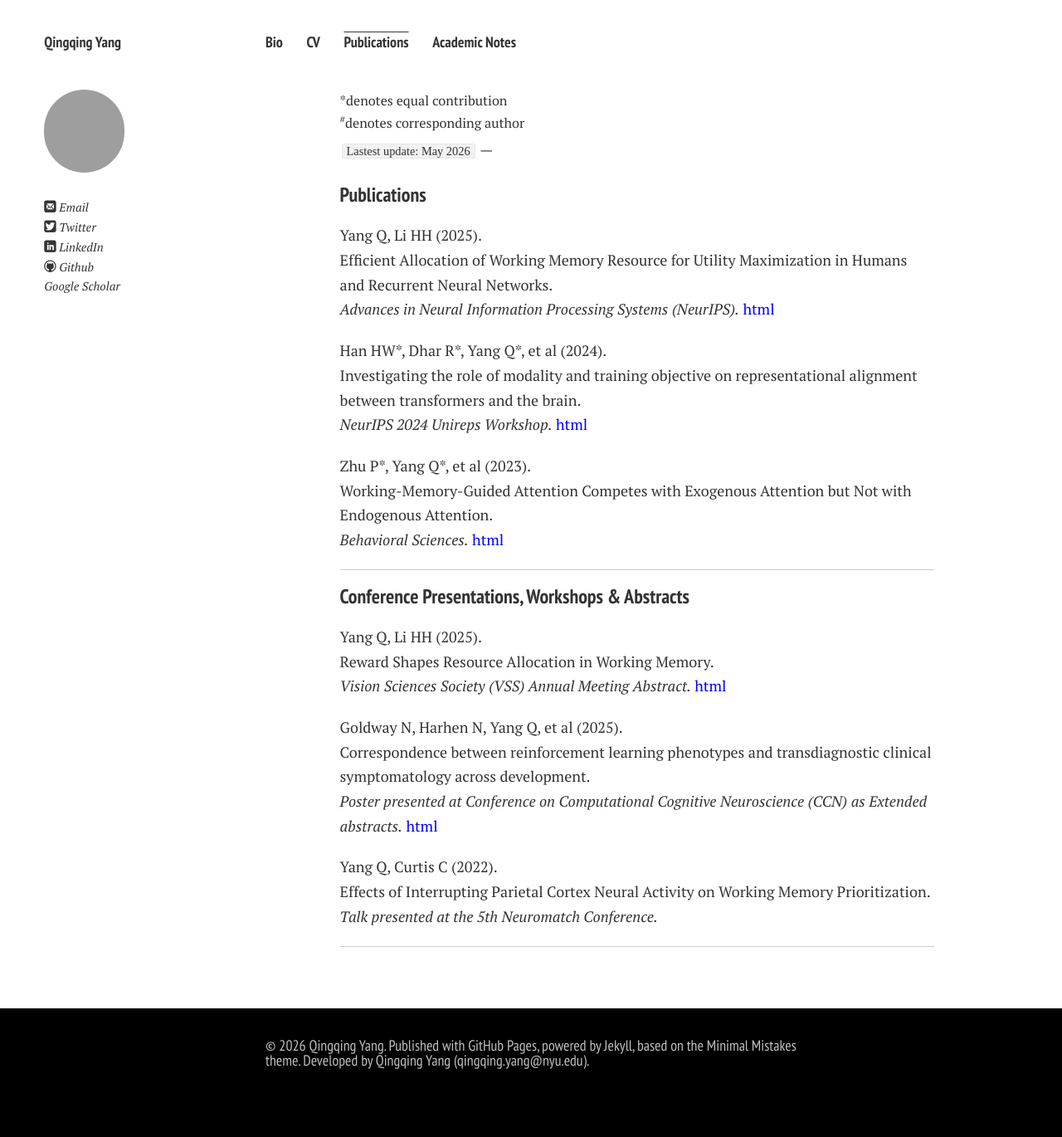
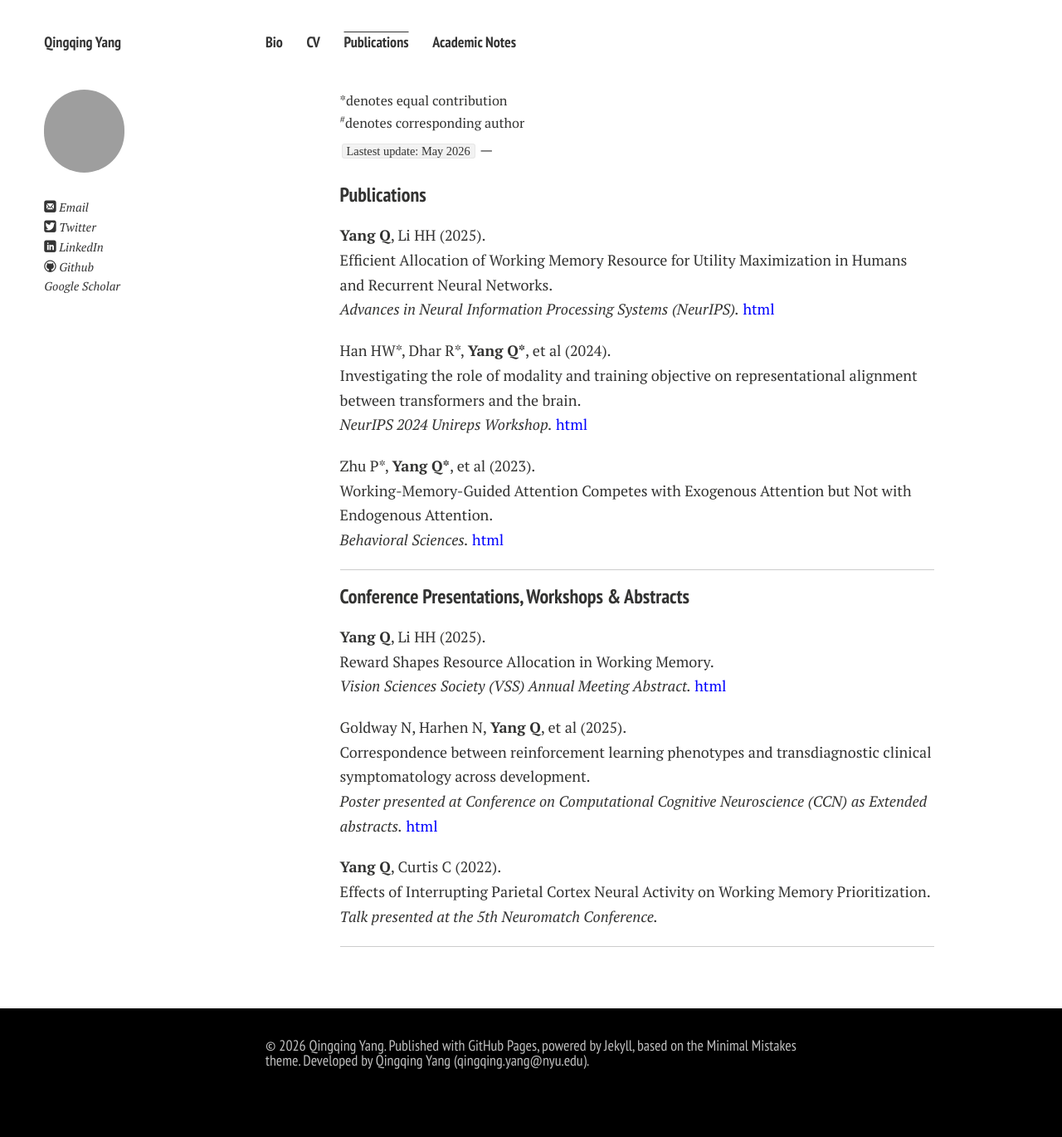
Before and after one commit to Qingqing-Yang-177/Qingqing-Yang-177.github.io, a Jekyll site: the page built from publications.md, in a window 1280 px wide. Shown: the whole page at 83% size. Built offline with Jekyll 4.4.1, drawn with Linux system fonts in a browser that asks for light colours; nearby versions of some CDN libraries; comment, search, counter and statistics services are not loaded; a style sheet for code colours, icons or effects is not loaded.

```diff
--- a/publications.md
+++ b/publications.md
@@ -10,22 +10,23 @@ title: Publications
 </div>
 `Lastest update: May 2026`
 ---
+
 ### Publications
 
 <div style="margin: 0; margin-bottom: 20px;">
-  Yang Q, Li HH (2025). <br>
+  <strong>Yang Q</strong>, Li HH (2025). <br>
   Efficient Allocation of Working Memory Resource for Utility Maximization in Humans and Recurrent Neural Networks. <br>
   <em>Advances in Neural Information Processing Systems (NeurIPS).</em> <a href="https://proceedings.neurips.cc/paper_files/paper/2025/file/534de24424a5056682502acd1fccb005-Paper-Conference.pdf" style="color: blue;"> html</a>
 </div>
 
 <div style="margin: 0; margin-bottom: 20px;">
-  Han HW*, Dhar R*, Yang Q*, et al (2024). <br>
+  Han HW*, Dhar R*, <strong>Yang Q*</strong>, et al (2024). <br>
   Investigating the role of modality and training objective on representational alignment between transformers and the brain. <br>
   <em>NeurIPS 2024 Unireps Workshop.</em> <a href="https://proceedings.mlr.press/v285/han24a.html" style="color: blue;"> html</a>
 </div>
 
 <div style="margin: 0; margin-bottom: 20px;">
-  Zhu P*, Yang Q*, et al (2023). <br>
+  Zhu P*, <strong>Yang Q*</strong>, et al (2023). <br>
   Working-Memory-Guided Attention Competes with Exogenous Attention but Not with Endogenous Attention. <br>
   <em>Behavioral Sciences.</em> <a href="https://www.mdpi.com/2076-328X/13/5/426" style="color: blue;"> html</a>
 </div>
@@ -34,19 +35,19 @@ title: Publications
 ### Conference Presentations, Workshops & Abstracts
 
 <div style="margin: 0; margin-bottom: 20px;">
- Yang Q, Li HH (2025). <br>
+ <strong>Yang Q</strong>, Li HH (2025). <br>
  Reward Shapes Resource Allocation in Working Memory. <br>
  <em>Vision Sciences Society (VSS) Annual Meeting Abstract.</em> <a href="https://doi.org/10.1167/jov.25.9.2217" style="color: blue;"> html</a>
 </div>
 
 <div style="margin: 0; margin-bottom: 20px;">
-  Goldway N, Harhen N, Yang Q, et al (2025). <br>
+  Goldway N, Harhen N, <strong>Yang Q</strong>, et al (2025). <br>
   Correspondence between reinforcement learning phenotypes and transdiagnostic clinical symptomatology across development. <br>
   <em> Poster presented at Conference on Computational Cognitive Neuroscience (CCN) as Extended abstracts.</em> <a href="https://2025.ccneuro.org/abstract_pdf/Goldway_2025_Correspondence_reinforcement_learning_phenotypes_transdiagnostic_clinical.pdf" style="color: blue;"> html</a>
 </div>
 
  <div style="margin: 0; margin-bottom: 20px;">
- Yang Q, Curtis C (2022). <br>
+ <strong>Yang Q</strong>, Curtis C (2022). <br>
  Effects of Interrupting Parietal Cortex Neural Activity on Working Memory Prioritization. <br>
  <em>Talk presented at the 5th Neuromatch Conference.</em>
  </div>
```
